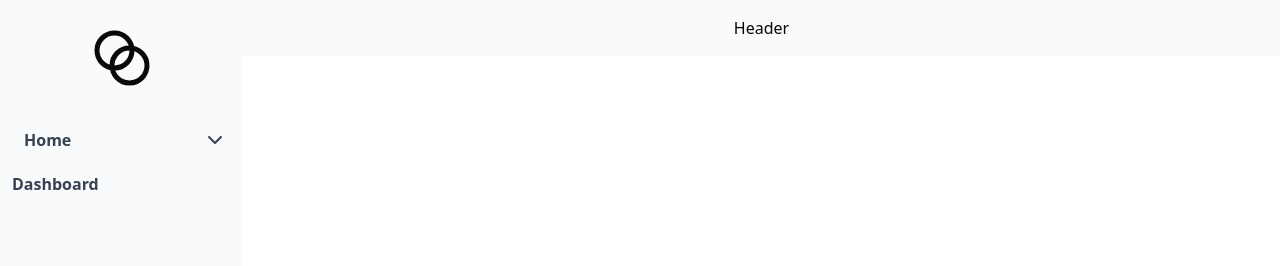
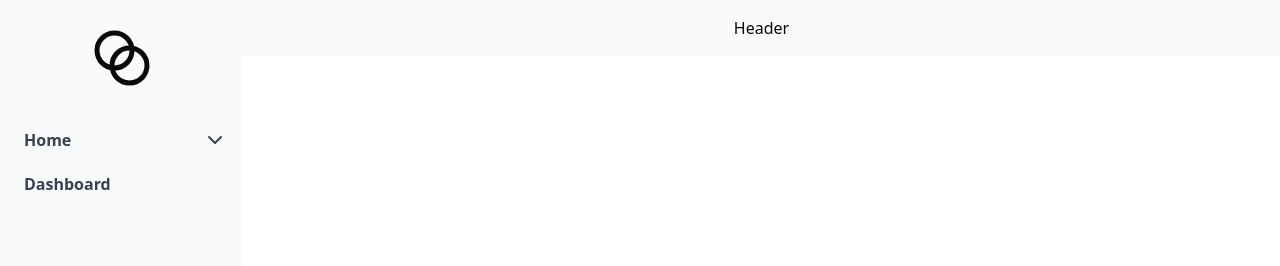
Before and after one commit to hqyuh/react-boilerplate, a React (Vite) app: page /main in a window 1280 px wide. Shown: the top 266 px of the page. Built offline with nearby package versions, Linux system fonts and the light colour scheme.

Commit message:
[Fix] sidebar

```diff
--- a/src/layouts/SidebarLayout/menu/menu-item/menu-item.tsx
+++ b/src/layouts/SidebarLayout/menu/menu-item/menu-item.tsx
@@ -81,7 +81,7 @@ export const MenuItem = ({ item, currIndex = 0, currPath = '' }: TMenuItemProps)
             paddingLeft: `${Number(currIndex) * 20}px`
           }}
         >
-          <div className='flex w-full items-center justify-between'>
+          <div className='flex w-full items-center justify-between px-3'>
             <div className='flex items-center space-x-2'>
               <div className='text-lg'>{item.icon}</div>
               <p className='text-base font-semibold leading-none'>{item.title}</p>
```
